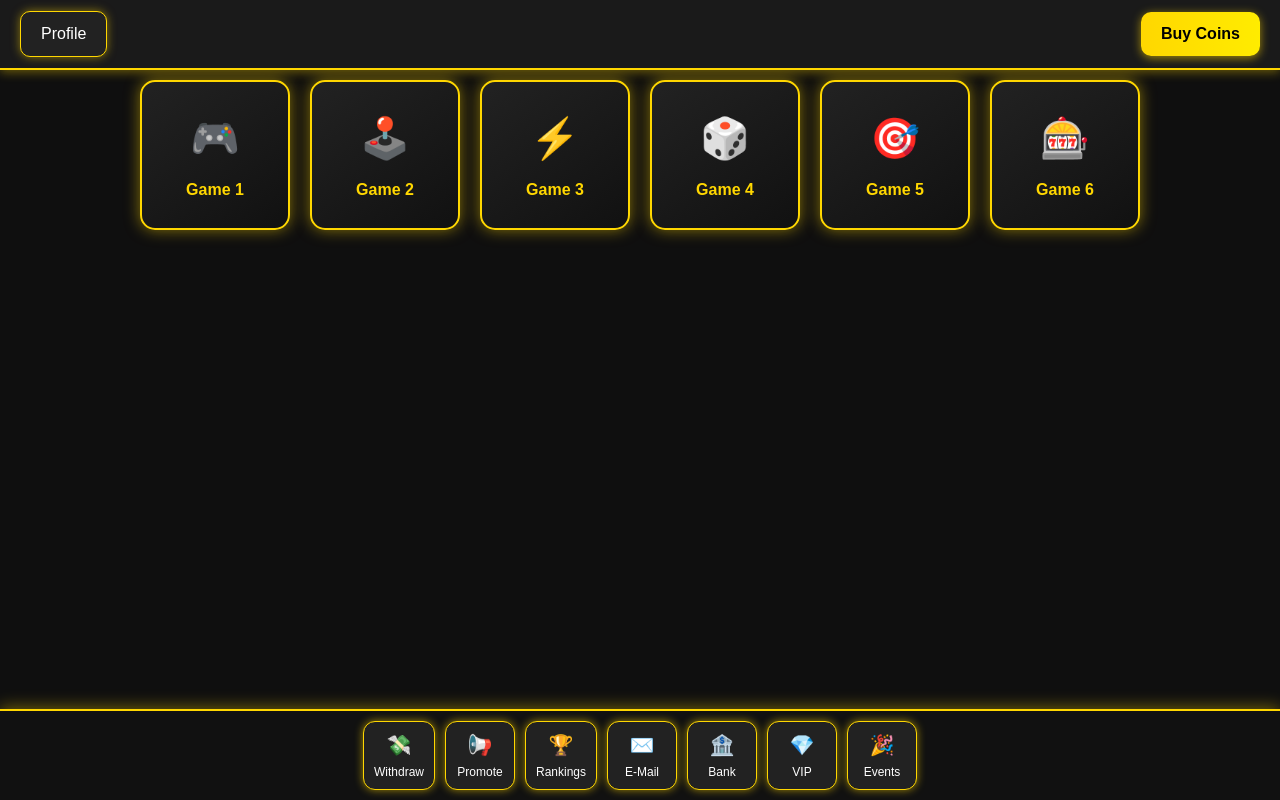
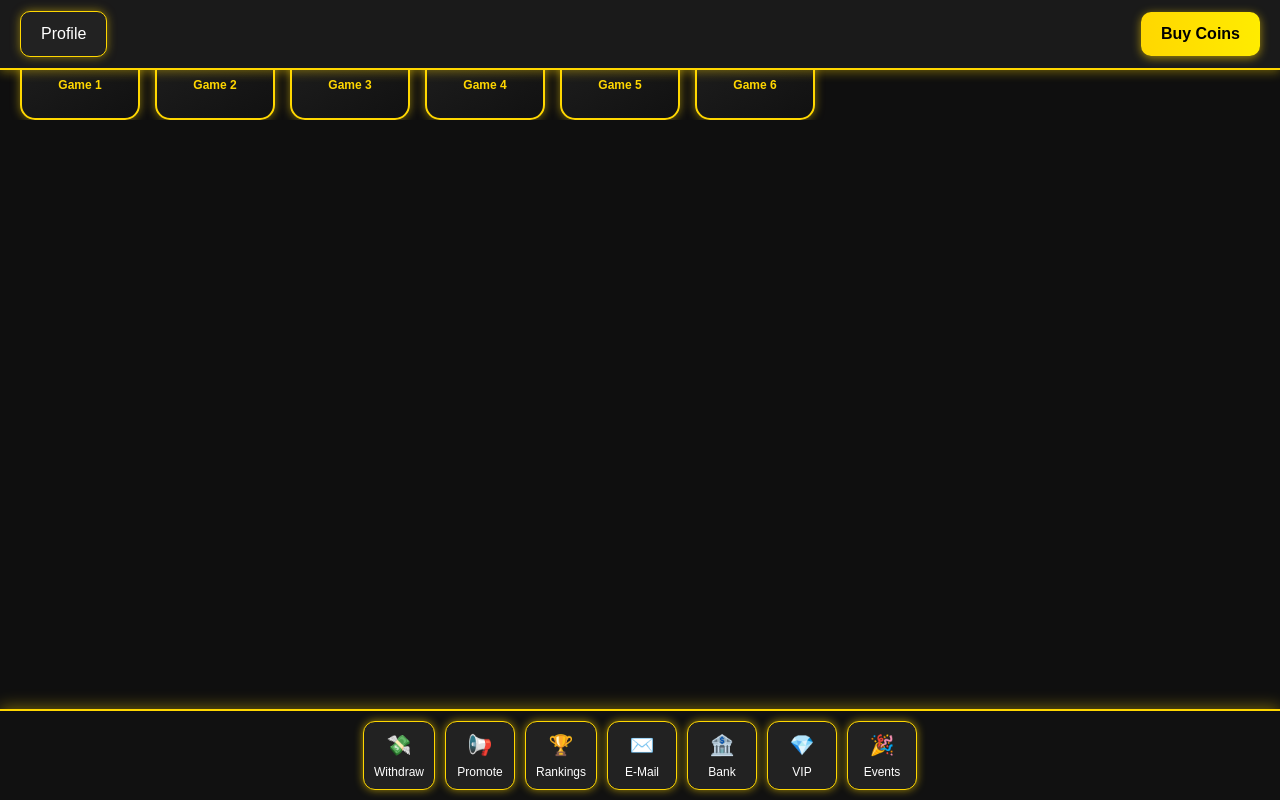
Before and after one commit to uzairop6363/Updated-lobby-casino, a React (Create React App) app: page / in a window 1280 px wide. Built offline with nearby package versions, Linux system fonts and the light colour scheme; the HTML template or start-up script is replaced by a standard one.

Commit message:
Update App.css

```diff
--- a/src/App.css
+++ b/src/App.css
@@ -49,14 +49,32 @@ body {
   box-shadow: 0 0 20px rgba(255,215,0,1);
 }
 
-/* Main Content */
+/* Horizontal Scroll Container */
+.content-wrapper {
+  position: relative;
+  padding-top: 80px;
+  padding-bottom: 130px;
+}
+
 .content {
-  padding-top: 80px;
-  padding-bottom: 130px; /* leave space for bottom bar */
   display: flex;
-  flex-wrap: wrap;
-  justify-content: center;
-  gap: 20px;
+  overflow-x: auto;
+  scroll-behavior: smooth;
+  gap: 15px;
+  padding-left: 20px;
+  padding-right: 20px;
+}
+
+/* Hide scrollbar visually but allow scroll */
+.content::-webkit-scrollbar {
+  height: 8px;
+}
+.content::-webkit-scrollbar-thumb {
+  background-color: gold;
+  border-radius: 4px;
+}
+.content::-webkit-scrollbar-track {
+  background: #111;
 }
 
 /* Game Cards */
@@ -64,31 +82,68 @@ body {
   background: linear-gradient(145deg, #222, #111);
   border: 2px solid gold;
   border-radius: 15px;
-  width: 150px;
-  height: 150px;
+  width: 120px;
+  height: 120px;
   display: flex;
   flex-direction: column;
   align-items: center;
   justify-content: center;
-  box-shadow: 0 0 15px rgba(255,215,0,0.5);
+  box-shadow: 0 0 10px rgba(255,215,0,0.5);
   transition: transform 0.2s, box-shadow 0.2s;
   cursor: pointer;
+  flex-shrink: 0;
 }
 
 .game-item:hover {
-  transform: scale(1.05);
+  transform: scale(1.1) rotateY(5deg);
   box-shadow: 0 0 25px rgba(255,215,0,0.8);
+  animation: slot-hover 0.5s ease-in-out;
+}
+
+@keyframes slot-hover {
+  0% { transform: scale(1.05) rotateY(0deg); }
+  50% { transform: scale(1.12) rotateY(10deg); }
+  100% { transform: scale(1.1) rotateY(5deg); }
 }
 
 .game-logo {
-  font-size: 40px;
-  margin-bottom: 10px;
+  font-size: 30px;
+  margin-bottom: 5px;
 }
 
 .game-name {
   font-weight: bold;
   text-align: center;
   color: gold;
+  font-size: 12px;
+}
+
+/* Navigation Arrows */
+.arrow {
+  position: absolute;
+  top: 50%;
+  transform: translateY(-50%);
+  font-size: 30px;
+  color: gold;
+  cursor: pointer;
+  user-select: none;
+  z-index: 100;
+  padding: 5px;
+  background-color: rgba(0,0,0,0.5);
+  border-radius: 50%;
+  transition: transform 0.2s;
+}
+
+.arrow:hover {
+  transform: translateY(-50%) scale(1.2);
+}
+
+.arrow-left {
+  left: 5px;
+}
+
+.arrow-right {
+  right: 5px;
 }
 
 /* Bottom Bar - Casino Slot Style */
@@ -136,4 +191,4 @@ body {
   font-size: 20px;
   margin-bottom: 3px;
   color: gold;
-}
+  }
```
